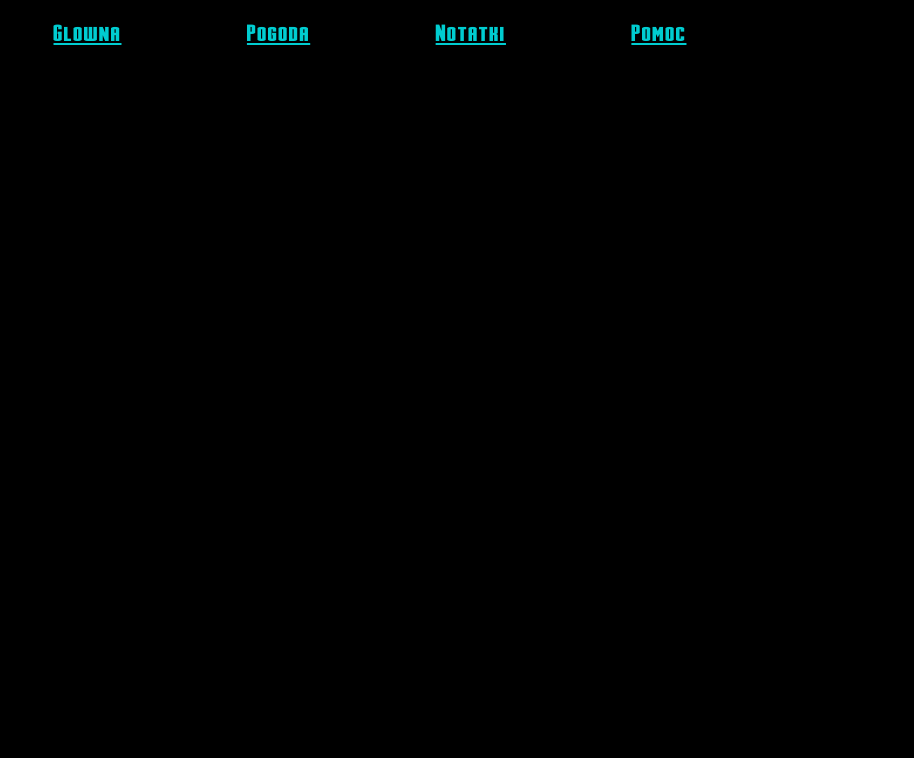
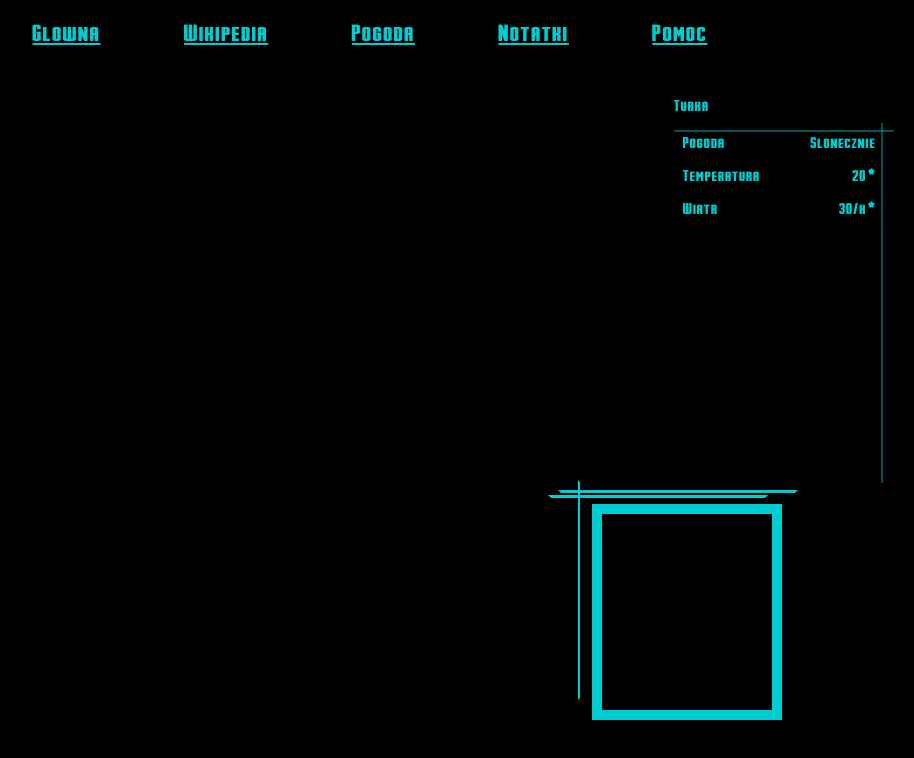
Before and after one commit to karolszym22/J.A.R.V.I.S-user-assistant-, a React (Create React App) app: page / in a window 1280 px wide. Shown: the top 758 px of the page, without its empty margins (270-1184 px from the left). Built offline with nearby package versions, Linux system fonts and the light colour scheme.

Commit message:
add reactor view

```diff
--- a/src/Components/Organism/Menu/main-menu.js
+++ b/src/Components/Organism/Menu/main-menu.js
@@ -14,9 +14,11 @@ const Menu = () =>
     <StyledDiv>
         <MenuContainer>
               <MenuNav as={NavLink} to="/">Glowna</MenuNav>
+              <MenuNav as={NavLink} to="/Szukaj">Wikipedia</MenuNav>
               <MenuNav as={NavLink} to="/Weather">Pogoda</MenuNav>
               <MenuNav as={NavLink} to="/Notes">Notatki</MenuNav>
               <MenuNav as={NavLink} to="/Help">Pomoc</MenuNav>
+
         </MenuContainer>
     </StyledDiv>
 )
--- a/src/Components/Organism/Weather/weather_main.js
+++ b/src/Components/Organism/Weather/weather_main.js
@@ -1,8 +1,43 @@
 import styled from 'styled-components'
+
+import WeathereLocation from '../../Atoms/Weather/weather_location'
+import WeatherElementOne from '../../Atoms/Weather/weather_rectangle_1'
+import WeatherElementTwo from '../../Atoms/Weather/weather_rectangle_2'
+import WeatherContainer from '../../Molecules/Weather/weather_container'
+import WeatherWind from '../../Atoms/Weather/weather_wind'
+import WeatherTemp from '../../Atoms/Weather/weather_temp'
+import WeatherState from '../../Atoms/Weather/weather_state'
+import WeatherStateP from '../../Atoms/Weather/weather_state_p'
 
 const StyledDiv = styled.div`
   width: 240px; height: 400px; position: absolute; top: 10%; right: 7.5%;
   display: flex; flex-direction: column;
 `;
 
-export default StyledDiv
+const WeatherContainerInformations= () =>
+(
+
+  <StyledDiv>
+    <WeathereLocation>Turka</WeathereLocation>
+    < WeatherElementOne>
+            <WeatherElementTwo >
+            <WeatherContainer >
+                     <WeatherTemp>Pogoda</WeatherTemp>
+                     <WeatherTemp>Slonecznie</WeatherTemp>
+                </WeatherContainer>
+                <WeatherContainer >
+                     <WeatherTemp>Temperatura</WeatherTemp>
+                     <WeatherTemp>20*</WeatherTemp>
+                </WeatherContainer>
+                <WeatherContainer >
+                     <WeatherTemp>Wiatr</WeatherTemp>
+                     <WeatherTemp>30/h*</WeatherTemp>
+                </WeatherContainer>
+            </WeatherElementTwo>
+    </WeatherElementOne>
+
+  </StyledDiv>
+
+)
+
+export default WeatherContainerInformations
--- /dev/null
+++ b/src/Components/Templates/ReactorTemplete.js
@@ -0,0 +1,21 @@
+import React from 'react'
+import styled from 'styled-components';
+import NotesMenu from '../Organism/Notes/NotesMain/notes_main'
+import WeatherMenu from '../Organism/Weather/weather_main'
+const StyledDiv = styled.div`
+  width: 100%;  display: flex; flex-direction: column;
+  align-items: center; color: rgb(80, 208, 228);`;
+
+
+
+const ReactorTemplete = ({children}) =>
+(
+    <StyledDiv>
+        <WeatherMenu ></WeatherMenu>
+        <NotesMenu></NotesMenu>
+    </StyledDiv>
+
+
+)
+
+export default ReactorTemplete;
--- /dev/null
+++ b/src/Components/Views/Reactor/reactor.js
@@ -0,0 +1,13 @@
+import React from "react";
+import ReactorTemplete from "../../Templates/ReactorTemplete";
+
+
+
+
+const Reactor = () =>
+(
+ <ReactorTemplete>
+</ReactorTemplete>
+);
+
+export default Reactor;
--- a/src/Components/Views/Root/root.js
+++ b/src/Components/Views/Root/root.js
@@ -5,8 +5,10 @@ import Help from '../Help/help'
 import Notes from '../Notes/note'
 import Weather from '../Weather/weather'
 import Main from '../Main/main'
+import Reactor from '../Reactor/reactor'
 import { Provider } from 'react-redux';
 import store from '../../../store/index'
+import Search from '../Search/Search'
 const Root = () =>
 (
 
@@ -15,10 +17,11 @@ const Root = () =>
   <MainTemplate>
 
      <Routes>
-           <Route exact path='/' element= {<Main/>}/>
+           <Route exact path='/' element= {<Reactor />}/>
            <Route  path='/Notes' element = {<Notes/>}/>
            <Route  path='/Weather' element = {<Weather/>}/>
            <Route  path='/Help' element = {<Help/>}/>
+           <Route  path='/Szukaj' element = {<Search/>}/>
      </Routes>
 
   </MainTemplate>
```
Also changed, not shown: src/Components/Organism/Notes/notes_main.js (deleted, +0 -7 lines), src/Components/Templates/MainTemplate.js (+4 -4 lines).
